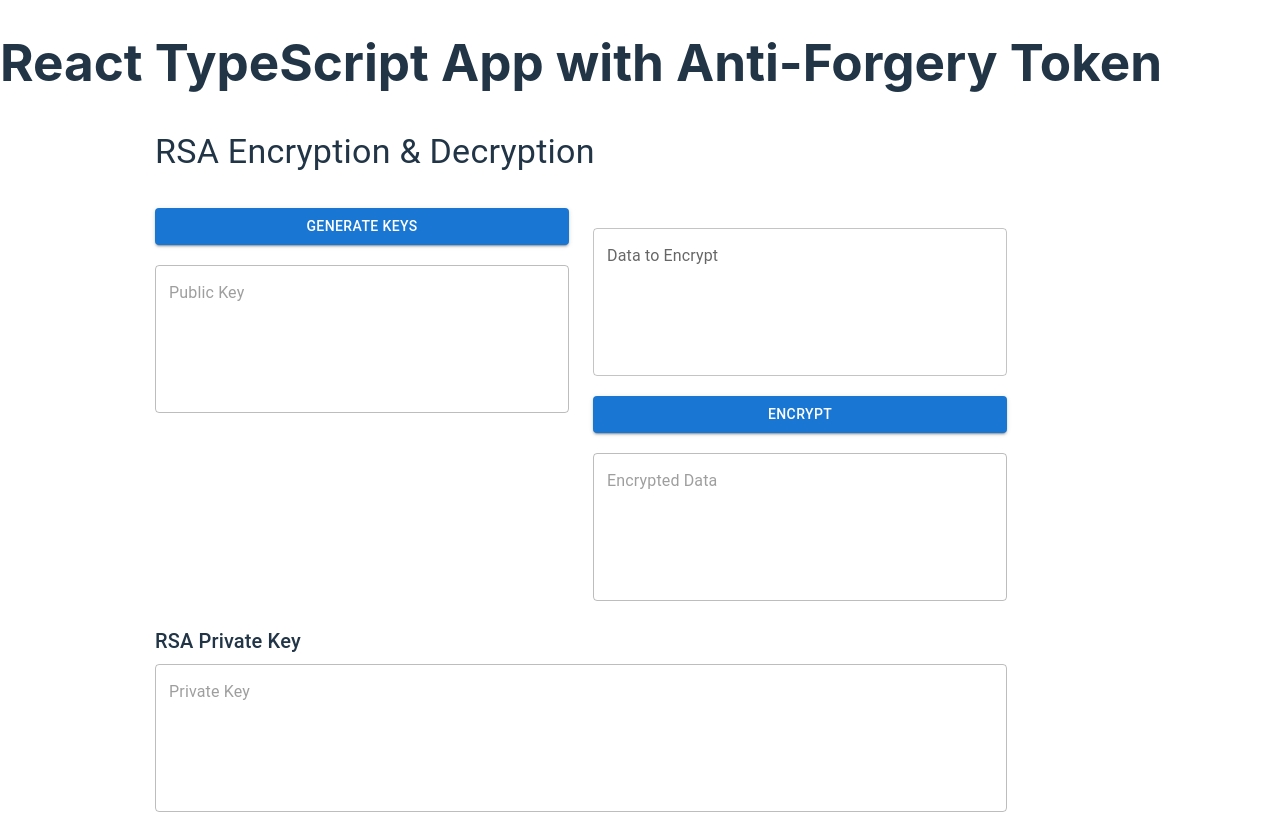
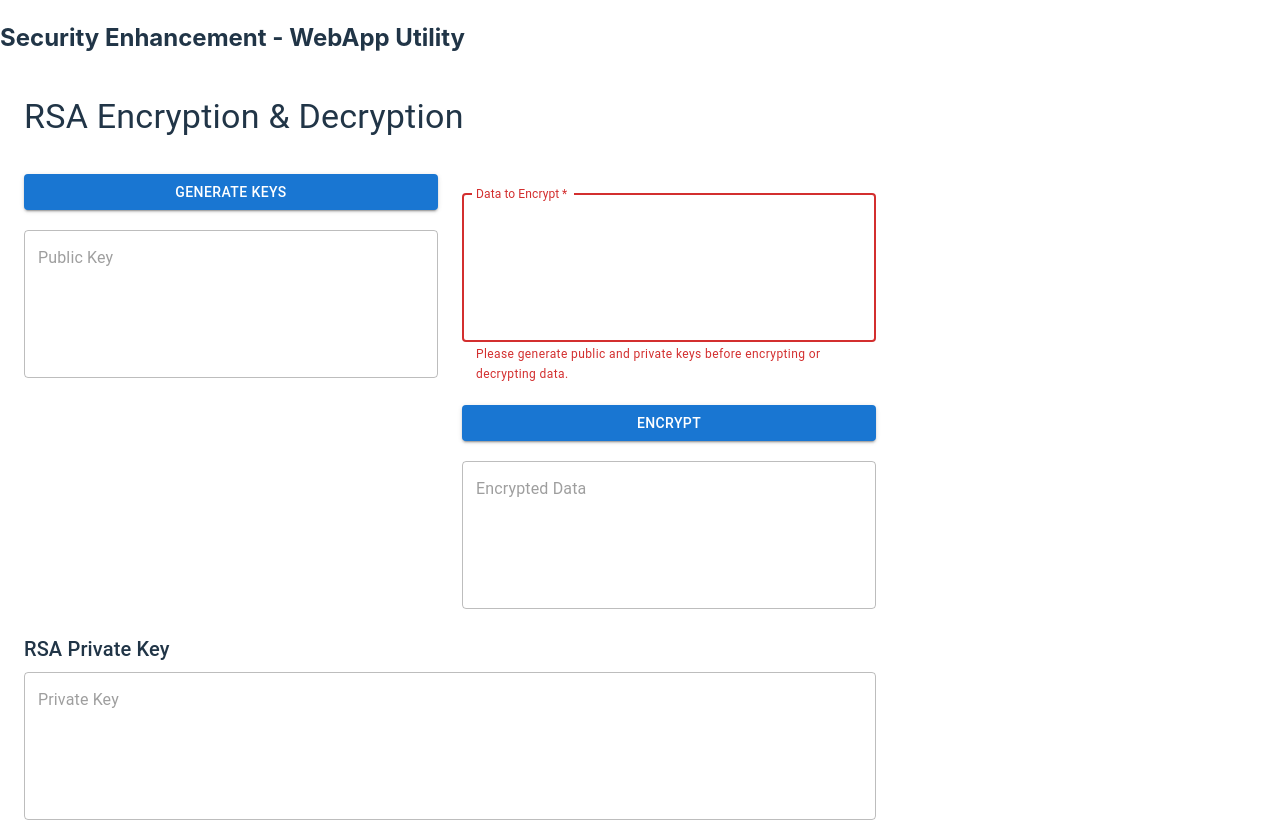
Before and after one commit to Richking4life/cryptogration-web, a React (Vite) app: page /encryption in a window 1280 px wide. Shown: the top 822 px of the page. Built offline with nearby package versions, Linux system fonts and the light colour scheme.

Commit message:
initial commit1

```diff
--- a/src/App.tsx
+++ b/src/App.tsx
@@ -6,7 +6,7 @@ const App: React.FC = () => {
   return (
     <Router>
       <div>
-        <h1>React TypeScript App with Anti-Forgery Token</h1>
+        <h2>Security Enhancement - WebApp Utility</h2>
         <Routes>
           <Route path="/encryption" element={<EncryptionForm />} />
         </Routes>
--- a/src/component/EncryptionForm.tsx
+++ b/src/component/EncryptionForm.tsx
@@ -1,6 +1,6 @@
-import { useState } from 'react';
+import React, { useEffect, useState } from 'react';
 import { Button, Container, Grid, TextField, Typography } from '@mui/material';
-import { generateRSAKeyPair, encryptWithRSA, decryptWithRSA } from '../utils/encryption'
+import { generateRSAKeyPair, encryptWithRSA, decryptWithRSA } from '../utils/encryption';
 
 const EncryptionForm: React.FC = () => {
     const [iv, setIV] = useState('');
@@ -9,39 +9,65 @@ const EncryptionForm: React.FC = () => {
     const [encryptedAesKey, setEncryptedAesKey] = useState('');
     const [dataToEncrypt, setDataToEncrypt] = useState('');
     const [encryptedData, setEncryptedData] = useState('');
-    const [decryptedData, setDecryptedData] = useState('')
+    const [decryptedData, setDecryptedData] = useState('');
+    const [error, setError] = useState<string>('');
 
+    useEffect(() => {
+        if (!publicKey || !privateKey) {
+            setError('Please generate public and private keys before encrypting or decrypting data.');
+        } else {
+            setError('');
+        }
+    }, [publicKey, privateKey]);
 
     const handleGenerateKeys = async () => {
         try {
             const { publicKey, privateKey } = await generateRSAKeyPair();
             setPublicKey(publicKey);
             setPrivateKey(privateKey);
+            setError('');
         } catch (error) {
             console.error('Error generating keys:', error);
+            setError('An error occurred while generating keys.');
         }
     };
 
     const handleEncrypt = async () => {
-        // Implement encryption logic using RSA public key
-        // Update encryptedData state with the encrypted result
+        if (!publicKey || !privateKey) {
+            setError('Please generate public and private keys before encrypting or decrypting data.');
+            return;
+        }
 
-        const result = await encryptWithRSA(dataToEncrypt, publicKey);
-        setEncryptedData(result.encryptedData);
-        setIV(result.iv);
-        setEncryptedAesKey(result.encryptedAesKey);
+        if (!dataToEncrypt || !dataToEncrypt.trim()) {
+            setError('Data to encrypt cannot be empty or contain only whitespace.');
+            return;
+        }
+
+        setError('');
+
+        try {
+            const result = await encryptWithRSA(dataToEncrypt, publicKey);
+            setEncryptedData(result.encryptedData);
+            setIV(result.iv);
+            setEncryptedAesKey(result.encryptedAesKey);
+        } catch (error) {
+            console.error('Error encrypting data:', error);
+            setError('An error occurred while encrypting the data.');
+        }
     };
 
     const handleDecrypt = async () => {
-        // Implement decryption logic using RSA private key
-        // Update decryptedData state with the decrypted result
+        if (!publicKey || !privateKey) {
+            setError('Please generate public and private keys before encrypting or decrypting data.');
+            return;
+        }
+
         try {
             const decryptedData = await decryptWithRSA(encryptedData, iv, encryptedAesKey, privateKey);
-            console.log('Decrypted Data:', decryptedData);
             setDecryptedData(decryptedData);
-
         } catch (error) {
-            console.error('Error:', error);
+            console.error('Error decrypting data:', error);
+            setError('An error occurred while decrypting the data.');
         }
     };
 
@@ -76,8 +102,12 @@ const EncryptionForm: React.FC = () => {
                         fullWidth
                         multiline
                         rows={5}
+                        required
                         variant="outlined"
                         style={{ marginTop: 20 }}
+                        error={Boolean(error)}
+                        helperText={error}
+                        autoFocus
                     />
                     <Button variant="contained" onClick={handleEncrypt} fullWidth style={{ marginTop: 20 }}>
                         Encrypt
@@ -119,6 +149,7 @@ const EncryptionForm: React.FC = () => {
                         fullWidth
                         multiline
                         rows={5}
+                        required
                         variant="outlined"
                         disabled
                     />
@@ -128,6 +159,4 @@ const EncryptionForm: React.FC = () => {
     );
 };
 
-
 export default EncryptionForm;
-// EncryptionForm.tsx
```
